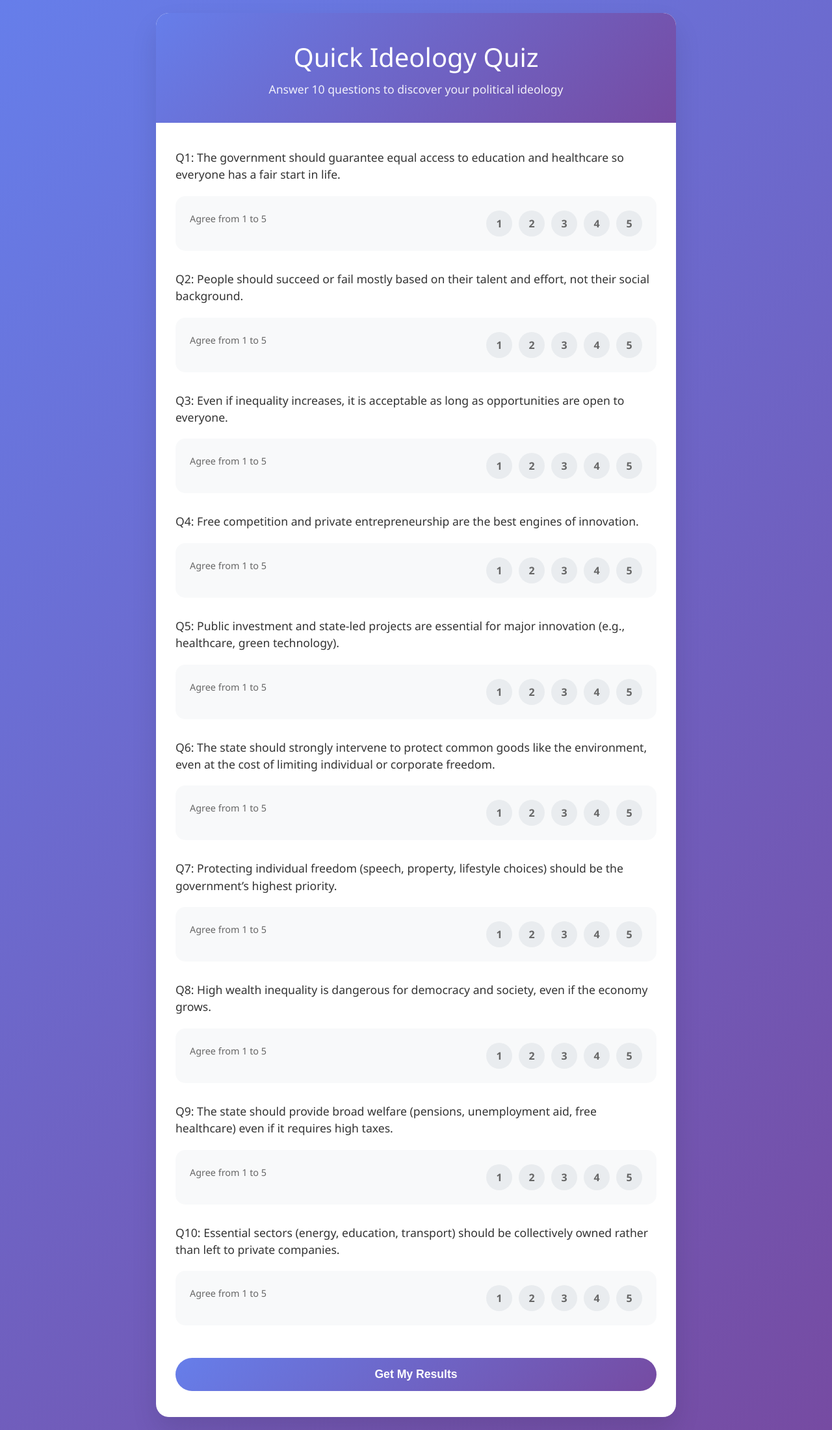
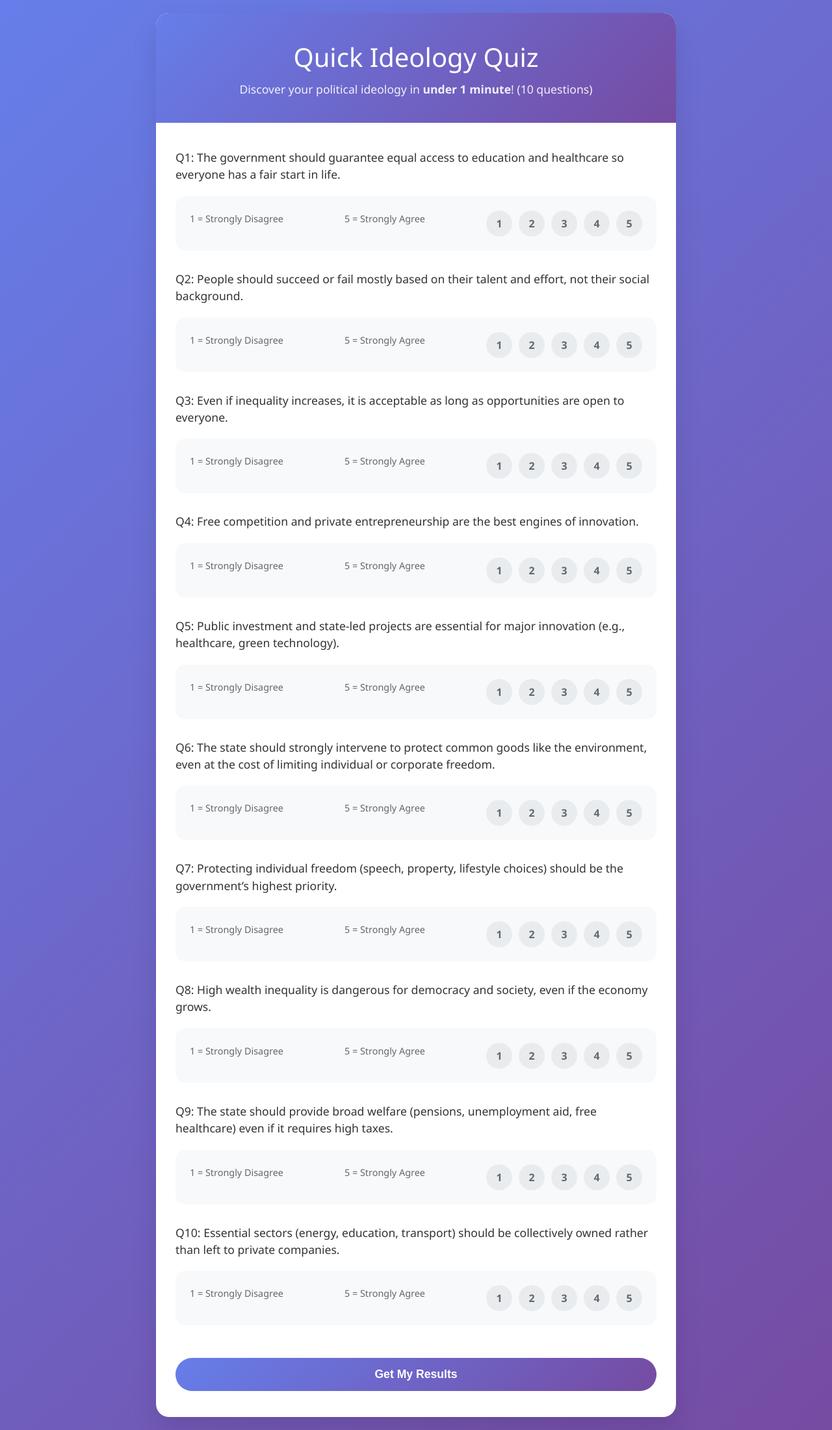
Before and after one commit to giuliocandre/ideology-quiz, a Flask app: page / in a window 1280 px wide. Shown: the whole page at 65% size. Run offline with Flask 3, Linux system fonts and the light colour scheme.

Commit message:
Minor changes

```diff
--- a/templates/index.html
+++ b/templates/index.html
@@ -275,7 +275,7 @@
     <div class="container">
         <div class="header">
             <h1>Quick Ideology Quiz</h1>
-            <p>Answer 10 questions to discover your political ideology</p>
+            <p>Discover your political ideology in <b>under 1 minute</b>! (10 questions)</p>
         </div>
 
         <div class="quiz-container">
@@ -286,7 +286,10 @@
                     <div class="question-text">{{ question }}</div>
                     <div class="rating-container">
                         <div class="rating-labels">
-                            <span>Agree from 1 to 5</span>
+                            <span>1 = Strongly Disagree</span>
+                        </div>
+                        <div class="rating-labels">
+                            <span>5 = Strongly Agree</span>
                         </div>
                         <div class="rating-inputs">
                             {% for j in range(1, 6) %}
```
